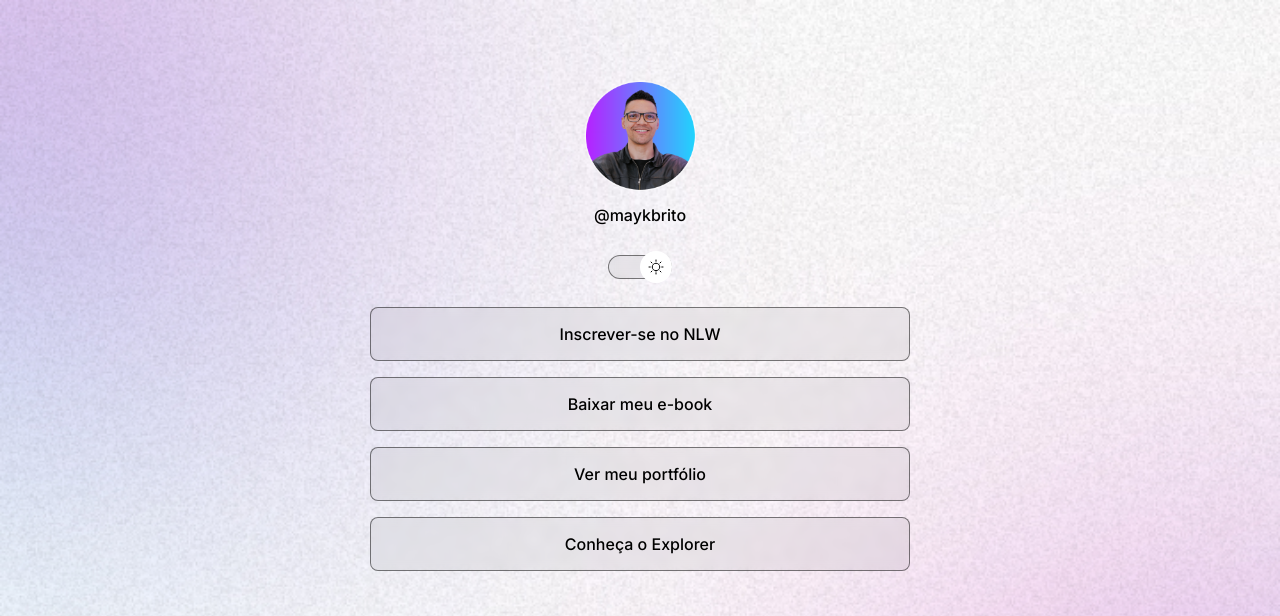
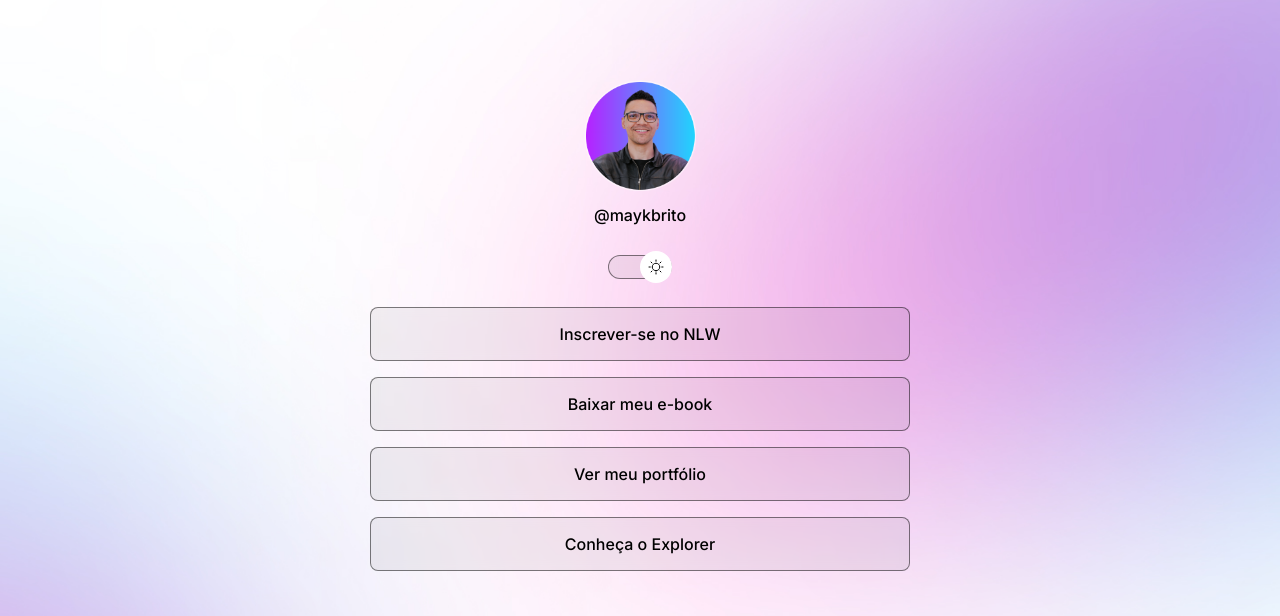
Before and after one commit to MarcoAntonioCh/projeto-devLinks, a plain HTML site: page index.html in a window 1280 px wide. Shown: the top 616 px of the page. Drawn offline with nearby package versions, Linux system fonts and the light colour scheme.

Commit message:
change background based on media queries

```diff
--- a/style.css
+++ b/style.css
@@ -34,6 +34,7 @@ body {
   background-size: cover;*/
 
   background: var(--bg-url) no-repeat top center/cover;
+  height: 100vh;
 }
 body *{
   font-family: 'Inter', sans-serif;
@@ -166,3 +167,15 @@ footer{
   text-align: center;
   font-size: 14px;
 }
+
+/* Media Queries */
+
+@media (min-width: 700px){
+  :root{
+    --bg-url: url(./assets/bg-desk.jpg);
+  }
+
+  .light{
+    --bg-url: url(./assets/bg-desk-light.jpg);
+  }
+}
```
Also changed, not shown: assets/bg-desk-light.jpg (added), assets/bg-desk.jpg (added).
